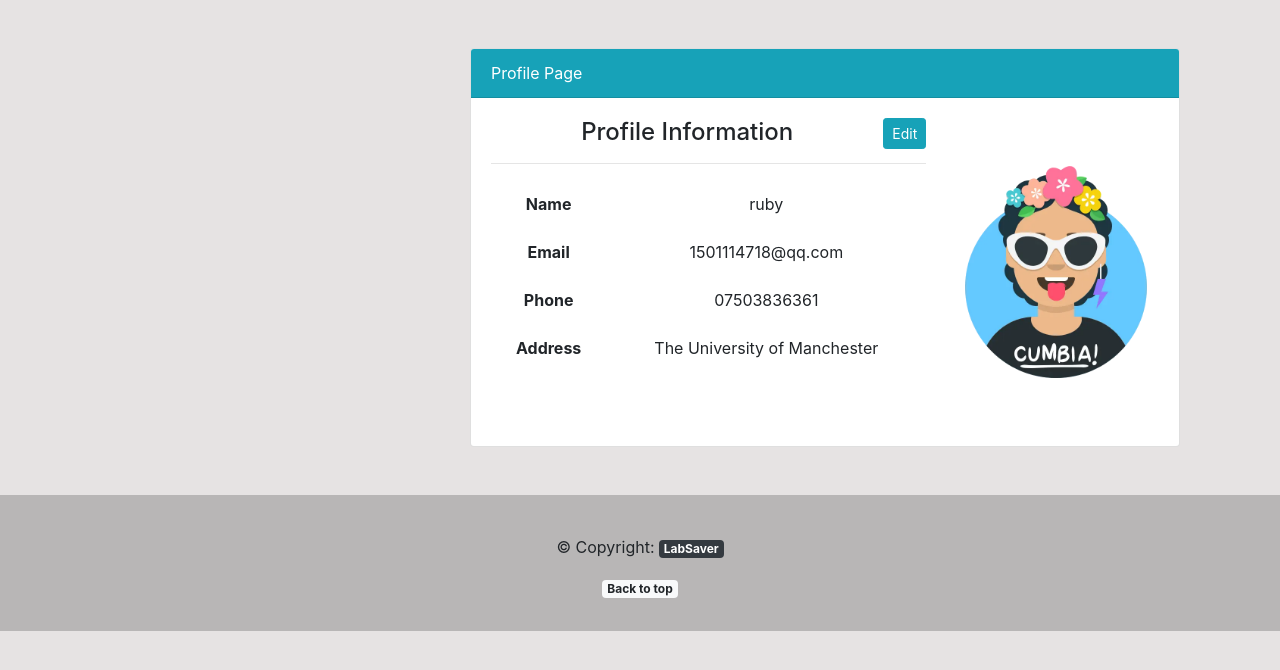
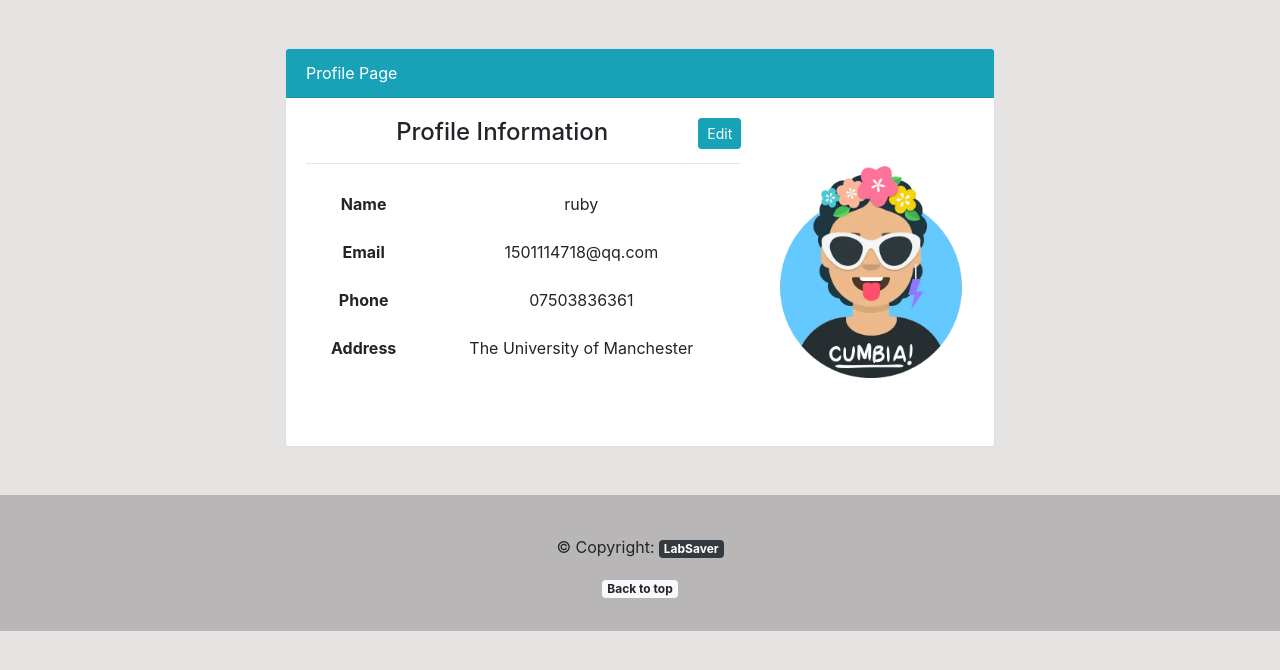
Before and after one commit to y94836sl/Best_Price_For_Science_Lab, a Django app: page /profile/ in a window 1280 px wide. Shown: the part 56-726 px from the top of the page. Run offline with Django 4.2, Linux system fonts and the light colour scheme; a user stored in the database is signed in; data comes from the database, SQL or seed files in the repository.

Commit message:
Update user profile page

```diff
--- a/templates/registration/profile.html
+++ b/templates/registration/profile.html
@@ -4,7 +4,7 @@
 <!--Table-->
 <div class="container">
     <div class="row my-5">
-        <div class="col-md-4">
+        <div class="col-md-2">
 
         </div>
         <div class="col-md-8">
```
